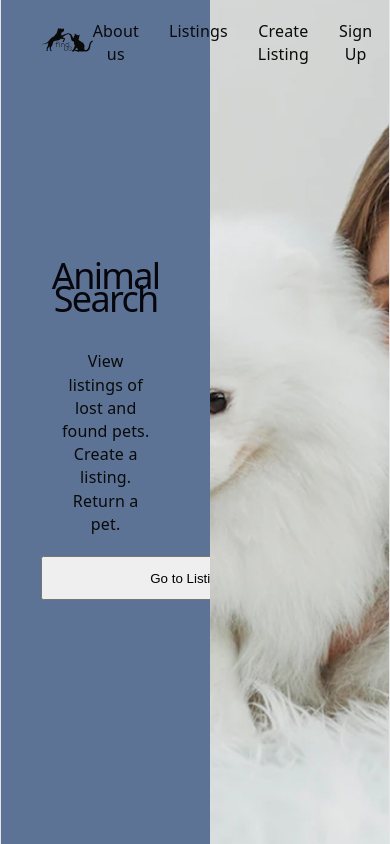
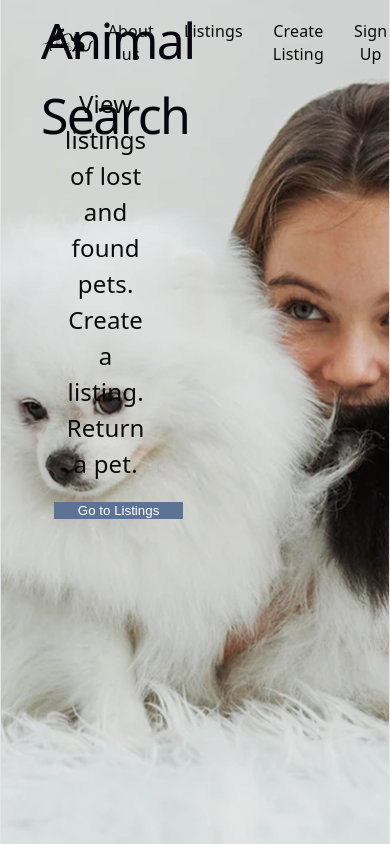
Before and after one commit to liblili/MyReactPetApp, a React (Vite) app: page / in a window 390 px wide. Shown: the top 844 px of the page. Built offline with nearby package versions, Linux system fonts and the light colour scheme.

Commit message:
mobil home

```diff
--- a/src/components/Menu.css
+++ b/src/components/Menu.css
@@ -13,6 +13,7 @@
 
 .logo {
   height: 25px;
+  margin: 0 15px 0 0 ;
 }
 
 .nav-links {
--- a/src/pages/Home.css
+++ b/src/pages/Home.css
@@ -13,6 +13,10 @@
   height: 100vh;
 
   position: relative;
+  @media (max-width: 768px) {
+    font-size: 20px;
+  background: transparent;
+  }
 }
 
 .image-section {
@@ -20,16 +24,51 @@
   background-image: url("/public/homedog.jpg");
   background-size: cover;
   background-position: center;
+  @media (max-width: 768px) {
+    font-size: 20px;
+    width: 100%;
+    position: relative;
+
+  }
+
 }
 
 .info-section {
   width: 33.33%;
   background-color: var(--primary);
   padding: 40px;
-
+line-height: 1.5;
   display: flex;
   flex-direction: column;
   justify-content: center;
+  @media (max-width: 768px) {
+
+    position: absolute;
+    z-index: 1000;
+    background: transparent;
+    height: 50%;
+   font-size: larger;
+   line-height: 1.5;
+
+
+  }
+}
+button{
+
+  @media (max-width: 768px) {
+background-color: var(--primary);
+color: white;
+border: 1px white;
+margin:  0 10% ;
+max-width: 100%;
+  }
+}
+.namofsite{
+  @media (max-width: 768px){
+    min-height: 10%;
+    font-size: 50px;
+  }
+
 }
  p {
   color: var(--black);
--- a/src/pages/Home.tsx
+++ b/src/pages/Home.tsx
@@ -11,7 +11,7 @@ function Home() {
 
         <div className="home">
           <div className="info-section">
-            <h1>Animal Search</h1>
+            <h1 className="namofsite">Animal Search</h1>
             <p>
               View listings of lost and found pets. Create a listing. Return a
               pet.
```
Also changed, not shown: src/App.css (line endings or trailing spaces).
